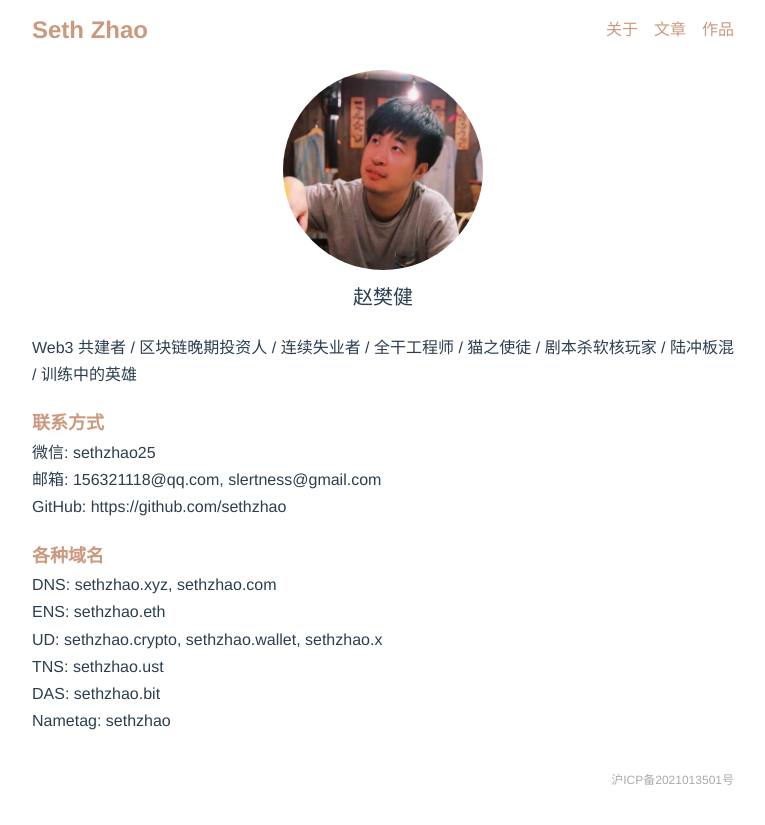
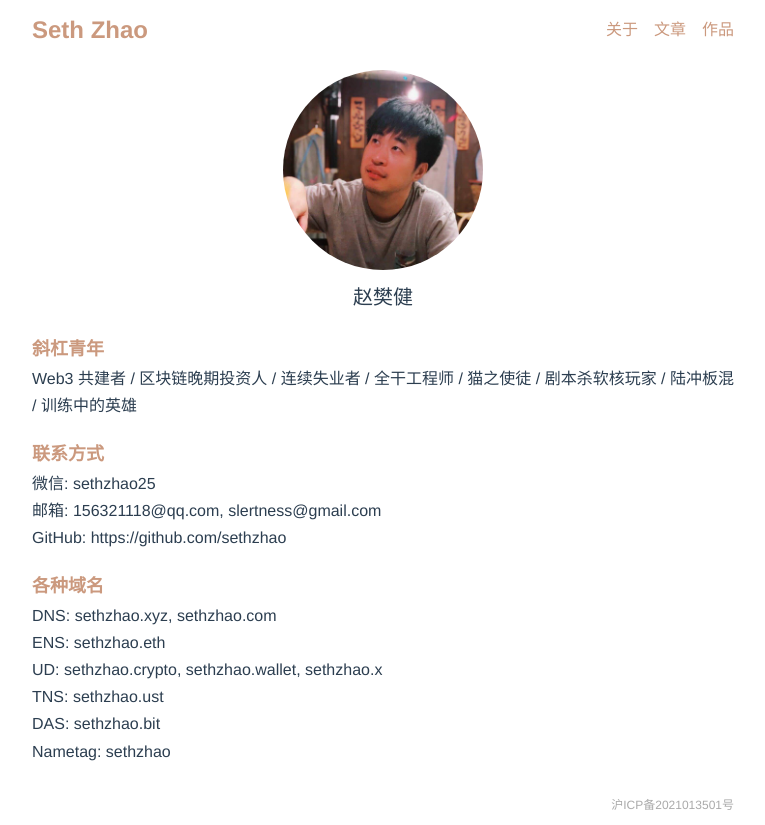
Before and after one commit to sethzhao/sethzhao, a Vue app: page / in a window 1280 px wide. Shown: the whole page, without its empty margins (257-1022 px from the left). Before the commit the page ends 800 px from the top, so only its background shows below. Built offline with nearby package versions, Linux system fonts and the light colour scheme.

Commit message:
intro title

```diff
--- a/src/pages/Home.vue
+++ b/src/pages/Home.vue
@@ -5,9 +5,10 @@
       <div class="name">赵樊健</div>
     </section>
 
-    <div class="intro">
+    <section class="intro">
+      <h2>斜杠青年</h2>
       <p>Web3 共建者 / 区块链晚期投资人 / 连续失业者 / 全干工程师 / 猫之使徒 / 剧本杀软核玩家 / 陆冲板混 / 训练中的英雄</p>
-    </div>
+    </section>
 
     <section class="contact">
       <h2>联系方式</h2>
```
